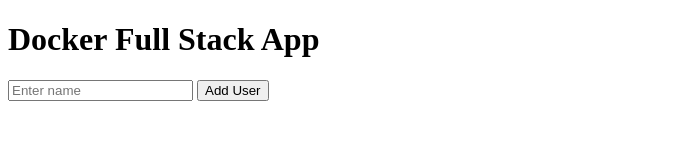
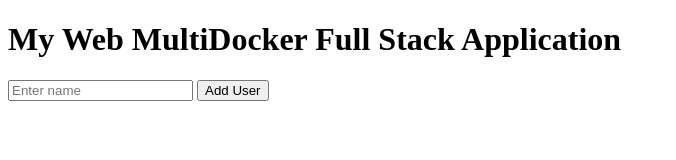
Before and after one commit to arvk9900/multidockerproj, a plain HTML site: page frontend/index.html in a window 1280 px wide. Shown: the whole page, without its empty margins (0-676 px from the left). Drawn offline with Linux system fonts and the light colour scheme; no server answers.

Commit message:
Nginx setup v4

```diff
--- a/frontend/index.html
+++ b/frontend/index.html
@@ -1,10 +1,10 @@
 <!DOCTYPE html>
 <html>
 <head>
-  <title>My WebDocker App</title>
+  <title>My Web MultiDocker App</title>
 </head>
 <body>
-  <h1>Docker Full Stack App</h1>
+  <h1>My Web MultiDocker Full Stack Application</h1>
   <input id="name" placeholder="Enter name" />
   <button onclick="addUser()">Add User</button>
 
```
